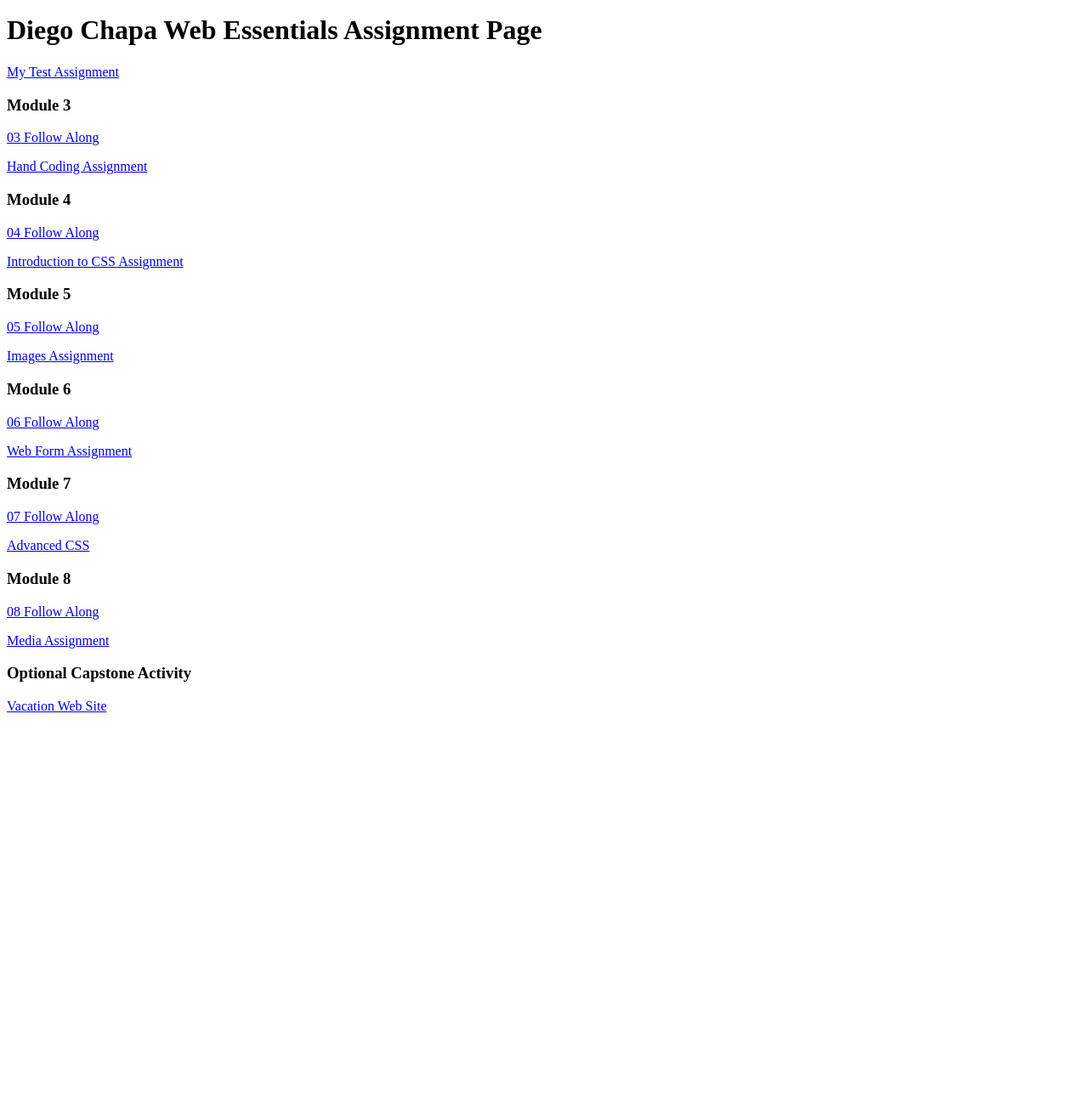
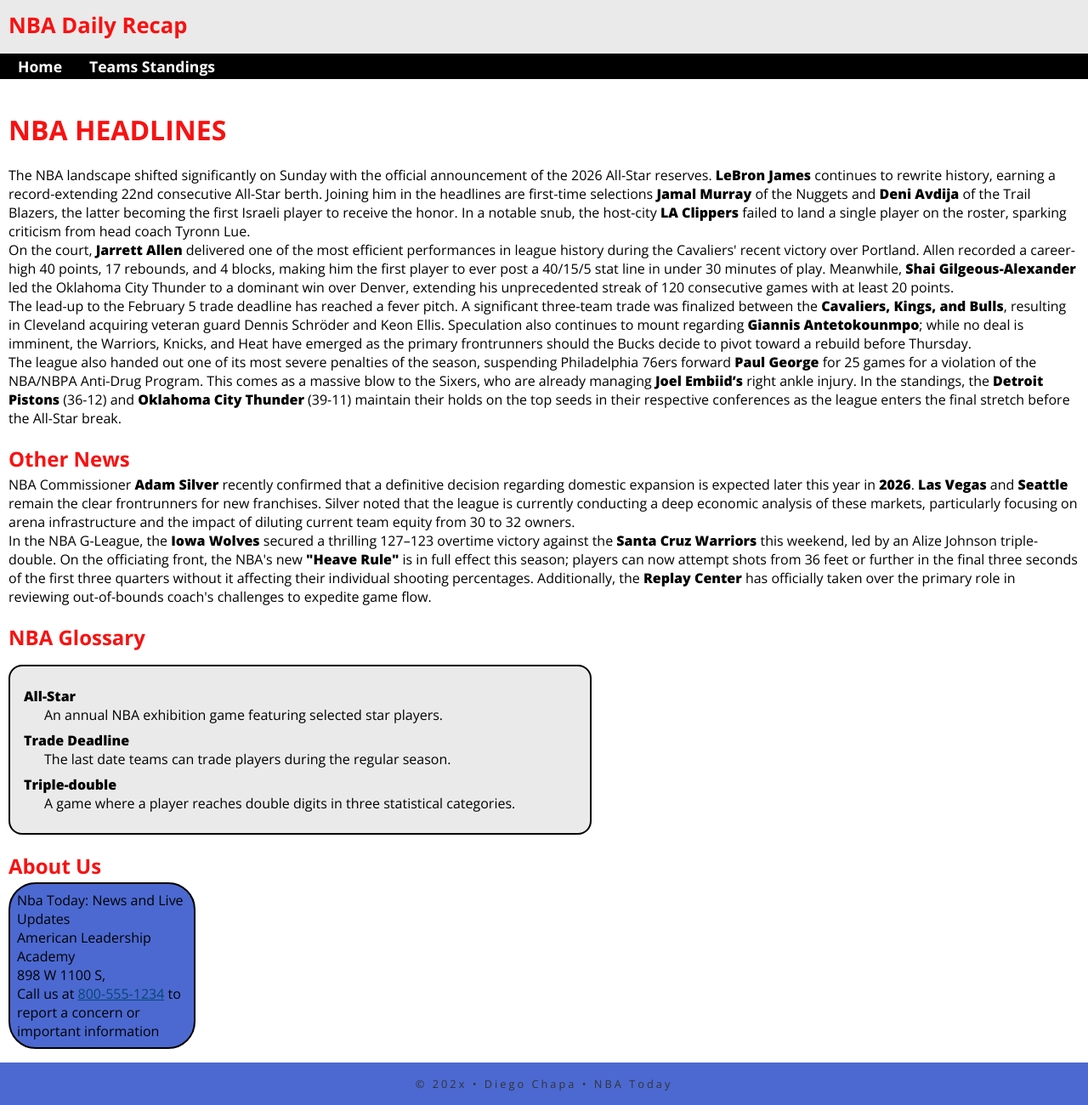
Before and after one commit to BinaCraft15/dwdd1600, a plain HTML site: page index.html in a window 1280 px wide. Shown: the part 4-1304 px from the top of the page at 85% size. Before the commit the page ends 860 px from the top, so only its background shows below. Drawn offline with nearby package versions, Linux system fonts and the light colour scheme.

Commit message:
Add files via upload

```diff
--- a/index.html
+++ b/index.html
@@ -1,39 +1,131 @@
 <!DOCTYPE html>
 <html lang="en">
+
 <head>
     <meta charset="UTF-8">
+    <meta name="author" content="Diego Chapa">
+    <meta name="description" content="Learn about the NBA">
     <meta name="viewport" content="width=device-width, initial-scale=1.0">
-		<title>dwdd 1600 assignment list page</title>
+    <link rel="stylesheet" href="styles.css">
+    <link rel="preconnect" href="https://fonts.googleapis.com">
+    <link rel="preconnect" href="https://fonts.gstatic.com" crossorigin>
+    <link href="https://fonts.googleapis.com/css2?family=Open+Sans:ital,wght@0,300..800;1,300..800&display=swap"
+        rel="stylesheet">
+    <title>NBA TODAY: News and Live Updates</title>
 </head>
+
 <body>
-		<h1>Diego Chapa Web Essentials Assignment Page</h1>
-		<p><a href="01test">My Test Assignment</a></p>
+    <!-- start the page head-->
 
-		<h3>Module 3</h3>
-		<p><a href="03follow-along">03 Follow Along</a></p>
-		<p><a href="03hand-coding">Hand Coding Assignment</a></p>
+    <header>
+        <span>NBA Daily Recap</span>
+    </header>
 
-		<h3>Module 4</h3>
-		<p><a href="04follow-along">04 Follow Along</a></p>
-		<p><a href="04intro-css">Introduction to CSS Assignment</a></p>
+    <!-- start the page navigation -->
+    <nav>
+        <ul>
+            <li><a href="index.html">Home</a></li>
+            <li><a href="teams.html">Teams Standings</a></li>
 
-		<h3>Module 5</h3>
-		<p><a href="05follow-along">05 Follow Along</a></p>
-		<p><a href="05images">Images Assignment</a></p>
 
-		<h3>Module 6</h3>
-		<p><a href="06follow-along">06 Follow Along</a></p>
-		<p><a href="06form">Web Form Assignment</a></p>
+        </ul>
 
-		<h3>Module 7</h3>
-		<p><a href="07follow-along">07 Follow Along</a></p>
-		<p><a href="07advanced-css">Advanced CSS</a></p>
+    </nav>
+    <!-- start the main content -->
+    <main>
+        <h1>NBA HEADLINES</h1>
 
-		<h3>Module 8</h3>
-		<p><a href="08follow-along">08 Follow Along</a></p>
-		<p><a href="08media">Media Assignment</a></p>
+        <p>
+            The NBA landscape shifted significantly on Sunday with the official announcement of the 2026 All-Star
+            reserves. <strong>LeBron James</strong> continues to rewrite history, earning a record-extending 22nd
+            consecutive All-Star berth. Joining him in the headlines are first-time selections <strong>Jamal
+                Murray</strong> of the Nuggets and <strong>Deni Avdija</strong> of the Trail Blazers, the latter
+            becoming the first Israeli player to receive the honor. In a notable snub, the host-city <strong>LA
+                Clippers</strong> failed to land a single player on the roster, sparking criticism from head coach
+            Tyronn Lue.
+        </p>
 
-		<h3>Optional Capstone Activity</h3>
-		<p><a href="vacation">Vacation Web Site</a></p>
+        <p>
+            On the court, <strong>Jarrett Allen</strong> delivered one of the most efficient performances in league
+            history during the Cavaliers' recent victory over Portland. Allen recorded a career-high 40 points, 17
+            rebounds, and 4 blocks, making him the first player to ever post a 40/15/5 stat line in under 30 minutes
+            of play. Meanwhile, <strong>Shai Gilgeous-Alexander</strong> led the Oklahoma City Thunder to a dominant
+            win over Denver, extending his unprecedented streak of 120 consecutive games with at least 20 points.
+        </p>
+
+        <p>
+            The lead-up to the February 5 trade deadline has reached a fever pitch. A significant three-team trade
+            was finalized between the <strong>Cavaliers, Kings, and Bulls</strong>, resulting in Cleveland acquiring
+            veteran guard Dennis Schröder and Keon Ellis. Speculation also continues to mount regarding
+            <strong>Giannis Antetokounmpo</strong>; while no deal is imminent, the Warriors, Knicks, and Heat have
+            emerged as the primary frontrunners should the Bucks decide to pivot toward a rebuild before Thursday.
+        </p>
+
+        <p>
+            The league also handed out one of its most severe penalties of the season, suspending Philadelphia 76ers
+            forward <strong>Paul George</strong> for 25 games for a violation of the NBA/NBPA Anti-Drug Program.
+            This comes as a massive blow to the Sixers, who are already managing <strong>Joel Embiid’s</strong>
+            right ankle injury. In the standings, the <strong>Detroit Pistons</strong> (36-12) and <strong>Oklahoma
+                City Thunder</strong> (39-11) maintain their holds on the top seeds in their respective conferences
+            as the league enters the final stretch before the All-Star break.
+        </p>
+
+
+        <h2>Other News</h2>
+        <article>
+
+
+            <p>
+                NBA Commissioner <strong>Adam Silver</strong> recently confirmed that a definitive decision regarding
+                domestic expansion is expected later this year in <strong>2026</strong>. <strong>Las Vegas</strong> and
+                <strong>Seattle</strong> remain the clear frontrunners for new franchises. Silver noted that the league
+                is currently conducting a deep economic analysis of these markets, particularly focusing on arena
+                infrastructure and the impact of diluting current team equity from 30 to 32 owners.
+            </p>
+
+
+            <p>
+                In the NBA G-League, the <strong>Iowa Wolves</strong> secured a thrilling 127–123 overtime victory
+                against the <strong>Santa Cruz Warriors</strong> this weekend, led by an Alize Johnson triple-double. On
+                the officiating front, the NBA's new <strong>"Heave Rule"</strong> is in full effect this season;
+                players can now attempt shots from 36 feet or further in the final three seconds of the first three
+                quarters without it affecting their individual shooting percentages. Additionally, the <strong>Replay
+                    Center</strong> has officially taken over the primary role in reviewing out-of-bounds coach's
+                challenges to expedite game flow.
+            </p>
+        </article>
+
+        <h2>NBA Glossary</h2>
+        <dl>
+            <dt>All-Star</dt>
+            <dd>An annual NBA exhibition game featuring selected star players.</dd>
+
+            <dt>Trade Deadline</dt>
+            <dd>The last date teams can trade players during the regular season.</dd>
+
+            <dt>Triple-double</dt>
+            <dd>A game where a player reaches double digits in three statistical categories.</dd>
+        </dl>
+
+
+
+        <h2>About Us</h2>
+        <address>
+            Nba Today: News and Live Updates<br>
+            American Leadership Academy<br>
+            898 W 1100 S,<br>
+            Call us at <a href="tel:8005551234">800-555-1234</a> to report a concern or important information
+        </address>
+
+
+    </main>
+    <!-- start the page footer -->
+    <footer>
+        <p>&copy; 202x &bull; Diego Chapa &bull; NBA Today</p>
+
+
+    </footer>
+
 </body>
+
 </html>
--- /dev/null
+++ b/styles.css
@@ -0,0 +1,116 @@
+body {
+    font-family: "Open Sans", sans-serif;
+    margin: 0;
+}
+
+/* header stuff here */
+header {
+    background-color: #eaeaea;
+    padding: 1rem 10px;
+}
+
+header span {
+    color: #f71212;
+    font-size: 1.6rem;
+    font-weight: 700;
+}
+
+
+/* navigation stuff here */
+nav {
+    background-color: #000000;
+}
+
+nav ul {
+    margin: 0;
+    padding: 0 5px;
+    list-style-type: none;
+    display: flex;
+
+}
+
+nav a {
+    display: block;
+    padding: .20rem 1rem;
+    text-decoration: none;
+    font-size: 1.1rem;
+    color: #ffffff;
+    font-weight: 700;
+}
+
+nav li a:hover {
+    color: rgb(70, 130, 199);
+}
+
+/* main stuff here */
+main {
+    padding: 1rem 10px;
+}
+
+main h1 {
+    color: #f71212;
+}
+
+main h2 {
+    color: #f71212;
+    margin-bottom: .2rem;
+}
+
+main p {
+    margin: 0;
+    color: #000000;
+}
+
+main strong {
+    font-weight: 900;
+    color: rgb(0, 0, 0);
+}
+
+/* definition list styling */
+dl {
+    background-color: #eaeaea;
+    padding: 1rem;
+    border: solid 2px #000000;
+    border-radius: 1rem;
+    max-width: 650px;
+}
+
+dt {
+    font-weight: 800;
+    margin-top: .5rem;
+}
+
+dd {
+    margin: 0 0 .5rem 1.5rem;
+}
+
+main address {
+    font-style: normal;
+    color: rgb(0, 0, 0);
+    background-color: #4c69d1;
+    padding: .5rem;
+    width: 200px;
+    border:solid 2px #000000;
+    border-radius: 2rem;
+
+
+}
+
+main a {
+    color: #024873;
+}
+
+/* footer stuff here */
+footer {
+    background-color: #4c69d1;
+    text-align: center;
+    padding: 1rem 0;
+
+}
+
+footer p {
+    margin: 0;
+    font-size: .8rem;
+    color: #333;
+    letter-spacing: 3px;
+}
```
Also changed, not shown: teams.html (added, +223 -0 lines). Lines whose indentation alone changed are shown as unchanged.
